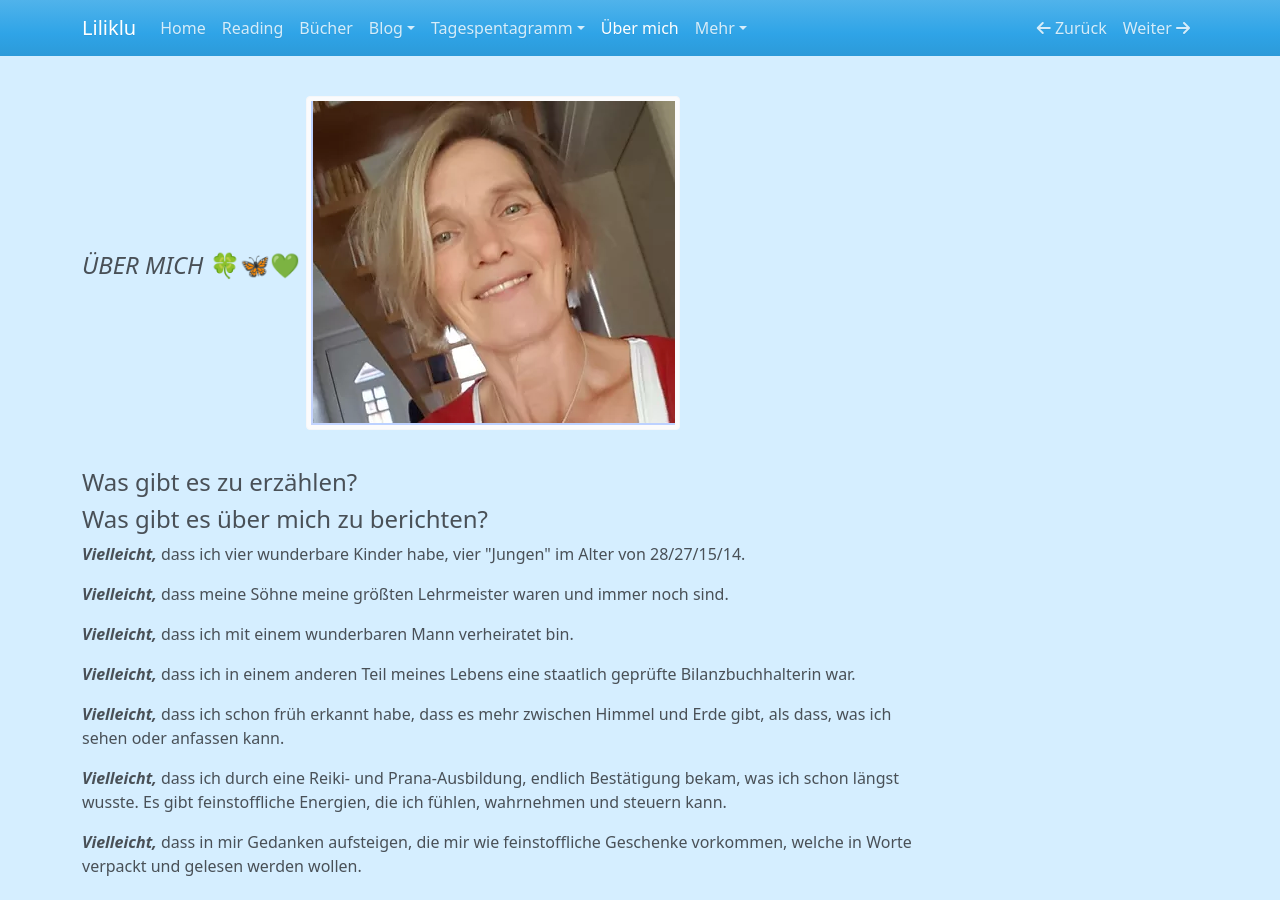
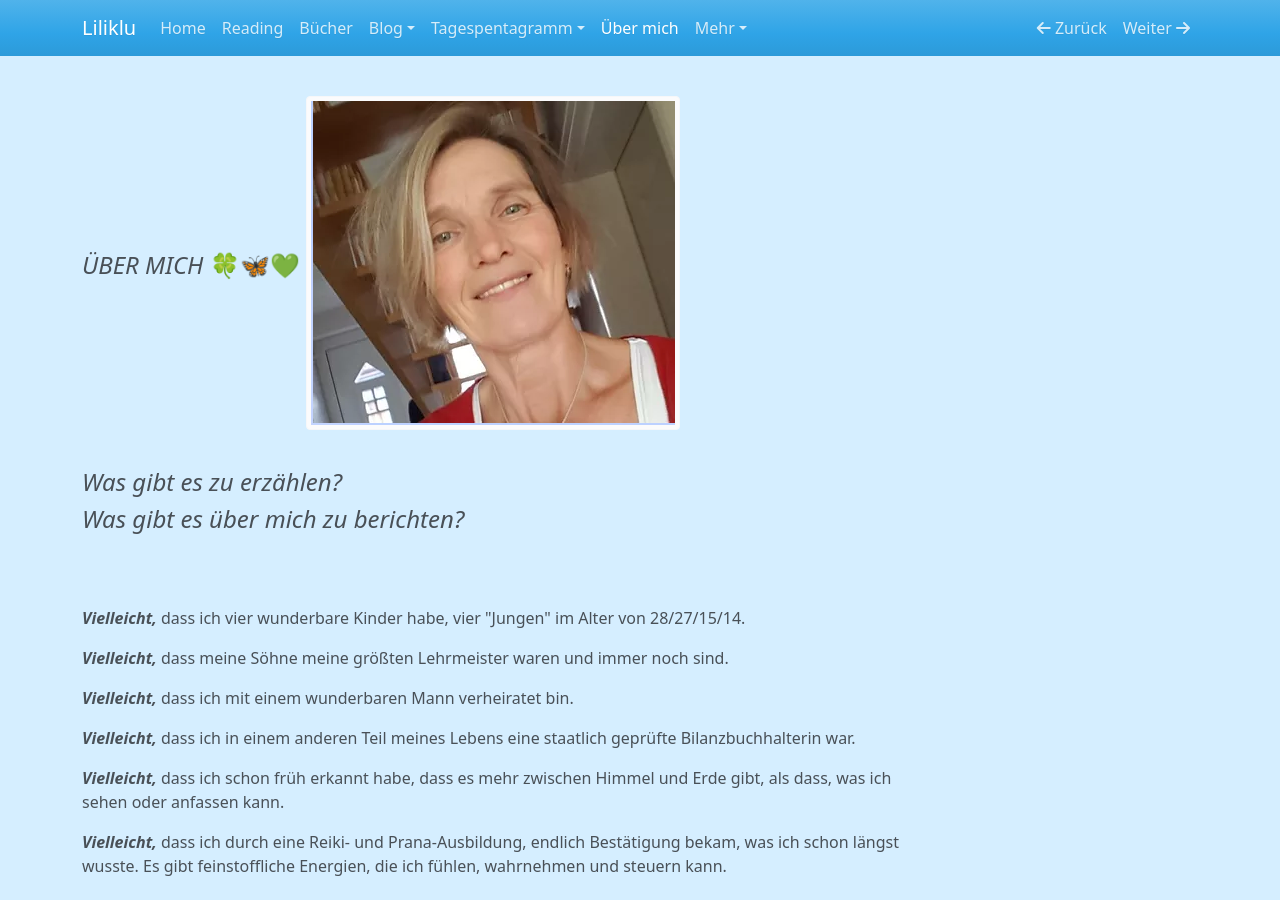
Before and after one commit to liliklu/liliklu.de, an MkDocs documentation site: the page built from docs/u_ueber-mich_me.md, in a window 1280 px wide and 900 px high. Built offline with MkDocs 1.6.1, drawn with Linux system fonts in a browser that asks for light colours; nearby versions of some CDN libraries.

Commit message:
über mich

```diff
--- a/docs/u_ueber-mich_me.md
+++ b/docs/u_ueber-mich_me.md
@@ -12,13 +12,13 @@ img {
 #### ***ÜBER MICH***  🍀🦋💚 ![](img/ueber-mich.png)
 
 
-#### Was gibt es zu erzählen?
+#### *Was gibt es zu erzählen?*
 
 
-#### Was gibt es über mich zu berichten?
+#### *Was gibt es über mich zu berichten?*
 
 
-
+<br><br>
 
 ***Vielleicht,*** dass ich vier wunderbare Kinder habe, vier "Jungen" im Alter von 28/27/15/14.
 
```
